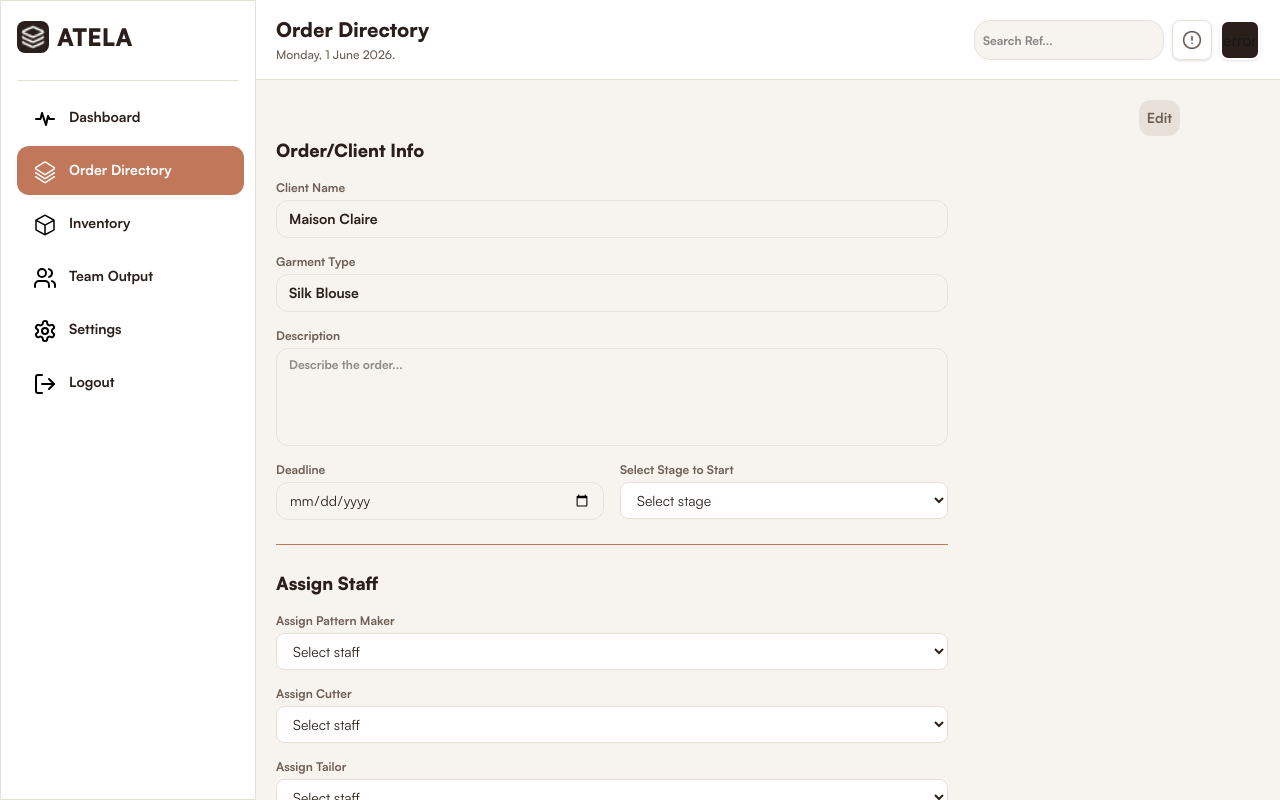
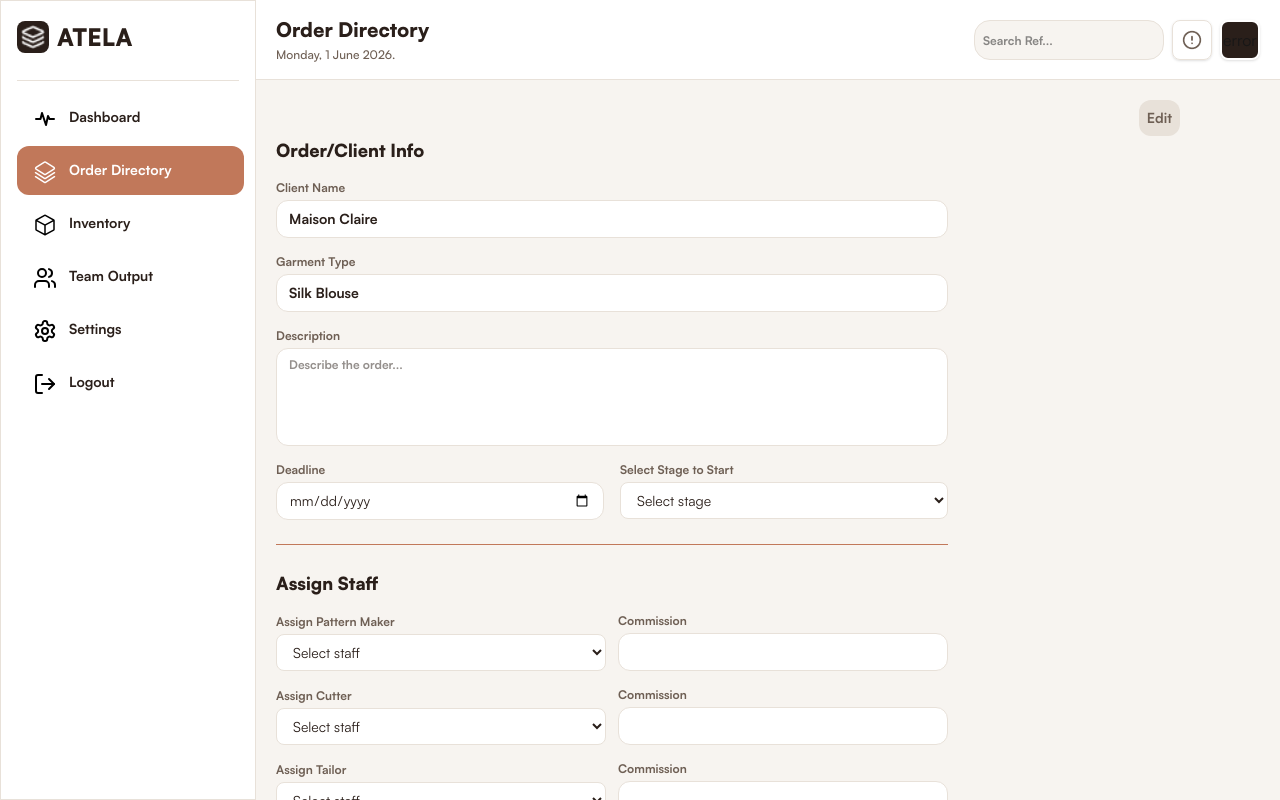
Before and after one commit to samuel-oluwadamisi/atela, a Next.js app: page /admin/order-directory/A7B2 in a window 1280 px wide. Built offline with nearby package versions, Linux system fonts and the light colour scheme; no server answers.

Commit message:
feat: added the inputs for commission on the update event page

```diff
--- a/src/app/(auth)/signup/layout.tsx
+++ b/src/app/(auth)/signup/layout.tsx
@@ -5,7 +5,7 @@ export default function SignupLayout({ children}: { children: React.ReactNode })
         <div className='flex h-screen'>
             <div className='hidden md:block relative h-screen w-2/5 overflow-hidden'>
                   <Image src={'/images/loginImage.jpg'} alt="Login-image" fill className='object-top'/>
-                    <div className="absolute inset-0 bg-gradient-to-t from-[#994C00] to-transparent" />
+                    <div className="absolute inset-0 bg-linear-to-t from-[#994C00] to-transparent" />
 
                   <div className='absolute bottom-14 left-20 z-10'>
                       <div  className="flex items-center gap-2 mb-2">
@@ -14,7 +14,7 @@ export default function SignupLayout({ children}: { children: React.ReactNode })
                           </div>
                           <p className='text-white font-poppins font-black text-2xl'>ATELA</p>
                       </div>
-                      <p className='text-white font-bold text-xl max-w-[380px]'>The Single Source of Truth for your factory floor</p>
+                      <p className='text-white font-bold text-xl max-w-95'>The Single Source of Truth for your factory floor</p>
                   </div>
             </div>
 
--- a/src/features/admin/order-directory/screens/OrderDirectoryFullPageScreen.tsx
+++ b/src/features/admin/order-directory/screens/OrderDirectoryFullPageScreen.tsx
@@ -1,60 +1,73 @@
-'use client'
-import { useState } from 'react'
-import { OrderTableTypes } from "../../types/adminTypes"
+"use client";
+import { useState } from "react";
+import { OrderTableTypes } from "../../types/adminTypes";
 
-const OrderDirectoryFullPageScreen = ({order}: {order:OrderTableTypes} ) => {
+const OrderDirectoryFullPageScreen = ({
+  order,
+}: {
+  order: OrderTableTypes;
+}) => {
+  const [form, setForm] = useState({
+    dress: order.dress,
+    garment: order.garment,
+  });
 
-  const [ form, setForm] = useState({
-    dress: order.dress,
-    garment: order.garment
-  })
-
-  const [edit, setEdit] = useState(false)
-
+  const [edit, setEdit] = useState(false);
 
   return (
     <>
-    <div className='flex justify-end pr-20'><button onClick={()=> setEdit(!edit)}       className=" p-2 text-sm font-bold text-[#6E5F54] bg-[#E8E1D9] rounded-xl hover:bg-[#C1785A] hover:text-white transition-colors">{edit ? 'Save': 'Edit'}</button></div>
+      <div className="flex justify-end pr-20">
+        <button
+          onClick={() => setEdit(!edit)}
+          className=" p-2 text-sm font-bold text-[#6E5F54] bg-[#E8E1D9] rounded-xl hover:bg-[#C1785A] hover:text-white transition-colors"
+        >
+          {edit ? "Save" : "Edit"}
+        </button>
+      </div>
       <form className="flex flex-col gap-4 w-full max-w-2xl">
         {/* Section 1: Order/Client Info */}
         <h2 className="text-lg font-black text-[#2A1F1A]">Order/Client Info</h2>
 
         <div className="flex flex-col gap-1">
-    <label className="text-xs font-bold text-[#6E5F54]">Client Name</label>
+          <label className="text-xs font-bold text-[#6E5F54]">
+            Client Name
+          </label>
           <input
             type="text"
             value={form.dress}
-      onChange={(e)=> setForm({...form, dress: e.target.value})}
-      readOnly = {!edit}
+            onChange={(e) => setForm({ ...form, dress: e.target.value })}
+            readOnly={!edit}
             placeholder="e.g. Maison Claire"
-      className={`border border-[#E8E1D9] bg-[#F7F4F0] rounded-xl px-3 py-2 text-sm text-[#2A1F1A] font-bold placeholder:text-xs placeholder:text-[#2A1F1A80] placeholder:font-bold outline-none focus:border-[#2A1F1A] transition-colors ${edit
-      ? "focus:border-[#2A1F1A]"
-      : "cursor-not-allowed"
+            className={`border border-[#E8E1D9] bg-white rounded-xl px-3 py-2 text-sm text-[#2A1F1A] font-bold placeholder:text-xs placeholder:text-[#2A1F1A80] placeholder:font-bold outline-none focus:border-[#2A1F1A] transition-colors ${
+              edit ? "focus:border-[#2A1F1A]" : "cursor-not-allowed"
             }`}
           />
         </div>
 
         <div className="flex flex-col gap-1">
-    <label className="text-xs font-bold text-[#6E5F54]">Garment Type</label>
+          <label className="text-xs font-bold text-[#6E5F54]">
+            Garment Type
+          </label>
           <input
             type="text"
             value={form.garment}
-      onChange={(e)=> setForm({...form, garment: e.target.value})}
+            onChange={(e) => setForm({ ...form, garment: e.target.value })}
             readOnly={!edit}
             placeholder="e.g. Silk Blouse"
-      className={`border border-[#E8E1D9] bg-[#F7F4F0] rounded-xl px-3 py-2 text-sm text-[#2A1F1A] font-bold placeholder:text-xs placeholder:text-[#2A1F1A80] placeholder:font-bold outline-none focus:border-[#2A1F1A] transition-colors ${edit
-      ? " focus:border-[#2A1F1A]"
-      : " cursor-not-allowed"
+            className={`border border-[#E8E1D9] bg-white rounded-xl px-3 py-2 text-sm text-[#2A1F1A] font-bold placeholder:text-xs placeholder:text-[#2A1F1A80] placeholder:font-bold outline-none focus:border-[#2A1F1A] transition-colors ${
+              edit ? " focus:border-[#2A1F1A]" : " cursor-not-allowed"
             }`}
           />
         </div>
 
         <div className="flex flex-col gap-1">
-    <label className="text-xs font-bold text-[#6E5F54]">Description</label>
+          <label className="text-xs font-bold text-[#6E5F54]">
+            Description
+          </label>
           <textarea
             rows={4}
             placeholder="Describe the order..."
-      className="border border-[#E8E1D9] bg-[#F7F4F0] rounded-xl px-3 py-2 text-sm text-[#2A1F1A] font-bold placeholder:text-xs placeholder:text-[#2A1F1A80] placeholder:font-bold outline-none focus:border-[#2A1F1A] transition-colors resize-none"
+            className="border border-[#E8E1D9] bg-white rounded-xl px-3 py-2 text-sm text-[#2A1F1A] font-bold placeholder:text-xs placeholder:text-[#2A1F1A80] placeholder:font-bold outline-none focus:border-[#2A1F1A] transition-colors resize-none"
           />
         </div>
 
@@ -63,11 +76,13 @@ const OrderDirectoryFullPageScreen = ({order}: {order:OrderTableTypes} ) => {
             <label className="text-xs font-bold text-[#6E5F54]">Deadline</label>
             <input
               type="date"
-        className="border border-[#E8E1D9] bg-[#F7F4F0] rounded-xl px-3 py-2 text-sm text-[#2A1F1A] placeholder:text-xs placeholder:text-[#2A1F1A80] placeholder:font-bold outline-none focus:border-[#2A1F1A] transition-colors"
+              className="border border-[#E8E1D9] bg-white rounded-xl px-3 py-2 text-sm text-[#2A1F1A] placeholder:text-xs placeholder:text-[#2A1F1A80] placeholder:font-bold outline-none focus:border-[#2A1F1A] transition-colors"
             />
           </div>
           <div className="flex flex-col gap-1">
-      <label className="text-xs font-bold text-[#6E5F54]">Select Stage to Start</label>
+            <label className="text-xs font-bold text-[#6E5F54]">
+              Select Stage to Start
+            </label>
             <select className="border border-[#E8E1D9] rounded-lg px-3 py-2 text-sm text-[#2A1F1A] outline-none focus:border-[#2A1F1A] placeholder:text-xs placeholder:text-[#2A1F1A80] placeholder:font-bold bg-white transition-colors">
               <option className="text-sm text-[#2A1F1A]" value="">
                 Select stage
@@ -85,70 +100,120 @@ const OrderDirectoryFullPageScreen = ({order}: {order:OrderTableTypes} ) => {
         {/* Section 3: Staff Assignment */}
         <h2 className="text-lg font-black text-[#2A1F1A]">Assign Staff</h2>
 
-  <div className="flex flex-col gap-1">
-    <label className="text-xs font-bold text-[#6E5F54]">Assign Pattern Maker</label>
+        <div className="flex gap-3 items-center">
+          <div className="flex flex-1  flex-col gap-1">
+            <label className="text-xs font-bold text-[#6E5F54]">
+              Assign Pattern Maker
+            </label>
             <select className="border border-[#E8E1D9] rounded-lg px-3 py-2 text-sm text-[#2A1F1A] outline-none focus:border-[#2A1F1A] bg-white transition-colors">
               <option value="">Select staff</option>
             </select>
           </div>
 
-  <div className="flex flex-col gap-1">
-    <label className="text-xs font-bold text-[#6E5F54]">Assign Cutter</label>
+          <div className="flex flex-1 flex-col gap-1">
+            <label className="text-xs font-bold text-[#6E5F54]">
+              Commission
+            </label>
+            <input
+              type="number"
+              min={0}
+              className="border border-[#E8E1D9] bg-white rounded-xl px-3 py-2 text-sm text-[#2A1F1A] font-bold placeholder:text-xs placeholder:text-[#2A1F1A80] placeholder:font-bold outline-none focus:border-[#2A1F1A] transition-colors"
+            />
+          </div>
+        </div>
+
+      <div className="flex gap-3 items-center">
+        <div className="flex flex-1 flex-col gap-1">
+          <label className="text-xs font-bold text-[#6E5F54]">
+            Assign Cutter
+          </label>
           <select className="border border-[#E8E1D9] rounded-lg px-3 py-2 text-sm text-[#2A1F1A] outline-none focus:border-[#2A1F1A] bg-white transition-colors">
             <option value="">Select staff</option>
           </select>
         </div>
 
-  <div className="flex flex-col gap-1">
-    <label className="text-xs font-bold text-[#6E5F54]">Assign Tailor</label>
+        <div className="flex flex-1 flex-col gap-1">
+            <label className="text-xs font-bold text-[#6E5F54]">
+              Commission
+            </label>
+            <input
+              type="number"
+              min={0}
+              className="border border-[#E8E1D9] bg-white rounded-xl px-3 py-2 text-sm text-[#2A1F1A] font-bold placeholder:text-xs placeholder:text-[#2A1F1A80] placeholder:font-bold outline-none focus:border-[#2A1F1A] transition-colors"
+            />
+        </div>
+      </div>
+
+      <div className="flex gap-3 items-center">
+        <div className="flex flex-1 flex-col gap-1">
+          <label className="text-xs font-bold text-[#6E5F54]">
+            Assign Tailor
+          </label>
           <select className="border border-[#E8E1D9] rounded-lg px-3 py-2 text-sm text-[#2A1F1A] outline-none focus:border-[#2A1F1A] bg-white transition-colors">
             <option value="">Select staff</option>
           </select>
         </div>
 
+        <div className="flex flex-1 flex-col gap-1">
+            <label className="text-xs font-bold text-[#6E5F54]">
+              Commission
+            </label>
+            <input
+              type="number"
+              min={0}
+              className="border border-[#E8E1D9] bg-white rounded-xl px-3 py-2 text-sm text-[#2A1F1A] font-bold placeholder:text-xs placeholder:text-[#2A1F1A80] placeholder:font-bold outline-none focus:border-[#2A1F1A] transition-colors"
+            />
+        </div>
+
+      </div>
+
+
         {/* Divider */}
         <hr className="border-t border-[#C1785A] my-2" />
 
-  {/* Section 2: Payments */}
-  <h2 className="text-lg font-black text-[#2A1F1A]">Payments</h2>
+        {/* Section 2: Cost and Payments */}
+        <h2 className="text-lg font-black text-[#2A1F1A]">Cost and Payments</h2>
 
         <div className="grid grid-cols-1 md:grid-cols-2 gap-4">
           <div className="flex flex-col gap-1">
-      <label className="text-xs font-bold text-[#6E5F54]">First Payment</label>
+            <label className="text-xs font-bold text-[#6E5F54]">
+              Material Cost
+            </label>
             <input
               type="text"
               placeholder="0"
-        className="border border-[#E8E1D9] bg-[#F7F4F0] rounded-xl px-3 py-2 text-sm text-[#2A1F1A] font-bold placeholder:text-xs placeholder:text-[#2A1F1A80] placeholder:font-bold outline-none focus:border-[#2A1F1A] transition-colors"
+              className="border border-[#E8E1D9] bg-white rounded-xl px-3 py-2 text-sm text-[#2A1F1A] font-bold placeholder:text-xs placeholder:text-[#2A1F1A80] placeholder:font-bold outline-none focus:border-[#2A1F1A] transition-colors"
+            />
+          </div>
+
+          <div className="flex flex-col gap-1">
+            <label className="text-xs font-bold text-[#6E5F54]">
+              First Client Payment
+            </label>
+            <input
+              type="text"
+              placeholder="0"
+              className="border border-[#E8E1D9] bg-white rounded-xl px-3 py-2 text-sm text-[#2A1F1A] font-bold placeholder:text-xs placeholder:text-[#2A1F1A80] placeholder:font-bold outline-none focus:border-[#2A1F1A] transition-colors"
             />
           </div>
           <div className="flex flex-col gap-1">
-      <label className="text-xs font-bold text-[#6E5F54]">Second Payment</label>
+            <label className="text-xs font-bold text-[#6E5F54]">
+              Second Client Payment
+            </label>
             <input
               type="text"
               placeholder="0"
-        className="border border-[#E8E1D9] bg-[#F7F4F0] rounded-xl px-3 py-2 text-sm text-[#2A1F1A] font-bold placeholder:text-xs placeholder:text-[#2A1F1A80] placeholder:font-bold outline-none focus:border-[#2A1F1A] transition-colors"
+              className="border border-[#E8E1D9] bg-white rounded-xl px-3 py-2 text-sm text-[#2A1F1A] font-bold placeholder:text-xs placeholder:text-[#2A1F1A80] placeholder:font-bold outline-none focus:border-[#2A1F1A] transition-colors"
             />
           </div>
         </div>
 
-  <div className="flex flex-col gap-1">
-    <label className="text-xs font-bold text-[#6E5F54]">Material Cost</label>
-    <input
-      type="text"
-      placeholder="0"
-      className="border border-[#E8E1D9] bg-[#F7F4F0] rounded-xl px-3 py-2 text-sm text-[#2A1F1A] font-bold placeholder:text-xs placeholder:text-[#2A1F1A80] placeholder:font-bold outline-none focus:border-[#2A1F1A] transition-colors"
-    />
+        <div className="flex items-center gap-2">
+          <input type="checkbox" className="w-4 h-4 accent-[#2A1F1A]" />
+          <label className="text-xs font-bold text-[#6E5F54]">
+            Payment Complete?
+          </label>
         </div>
-
-  <div className="flex items-center gap-2">
-    <input
-      type="checkbox"
-      className="w-4 h-4 accent-[#2A1F1A]"
-    />
-    <label className="text-xs font-bold text-[#6E5F54]">Payment Complete?</label>
-  </div>
-
-
 
         {/* Actions */}
         <div className="flex justify-end gap-2 mt-4">
@@ -167,7 +232,7 @@ const OrderDirectoryFullPageScreen = ({order}: {order:OrderTableTypes} ) => {
         </div>
       </form>
     </>
-  )
-}
+  );
+};
 
-export default OrderDirectoryFullPageScreen
+export default OrderDirectoryFullPageScreen;
```
Lines whose indentation alone changed are shown as unchanged.
